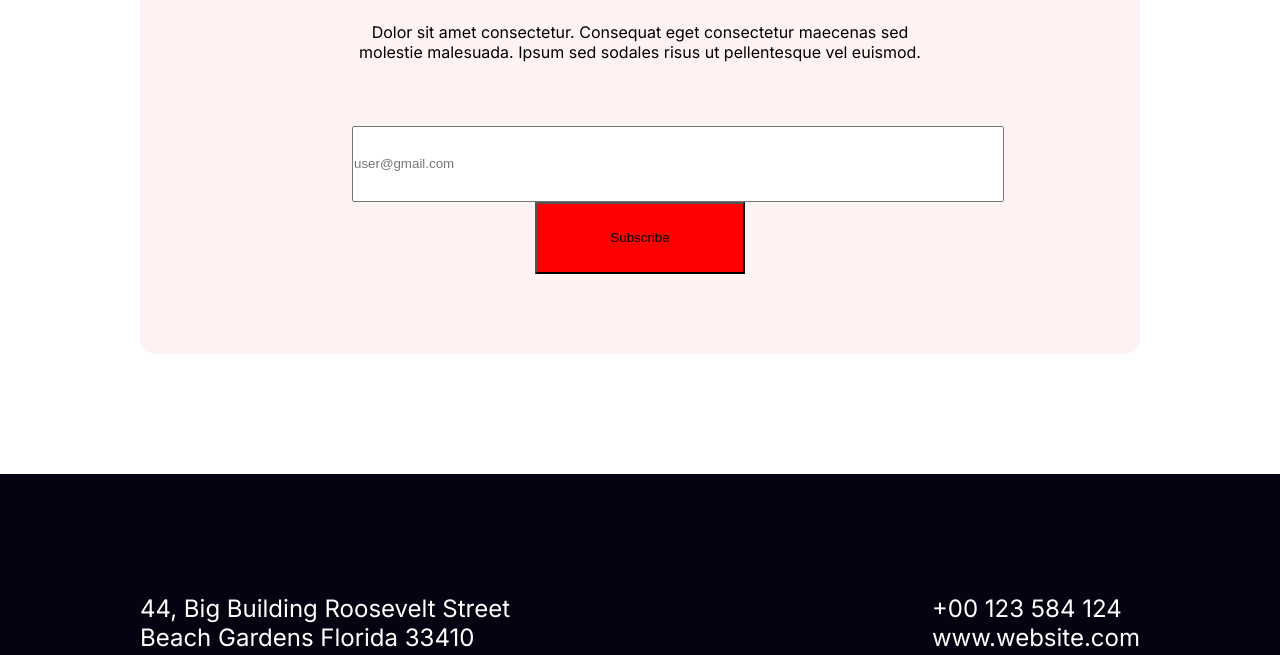
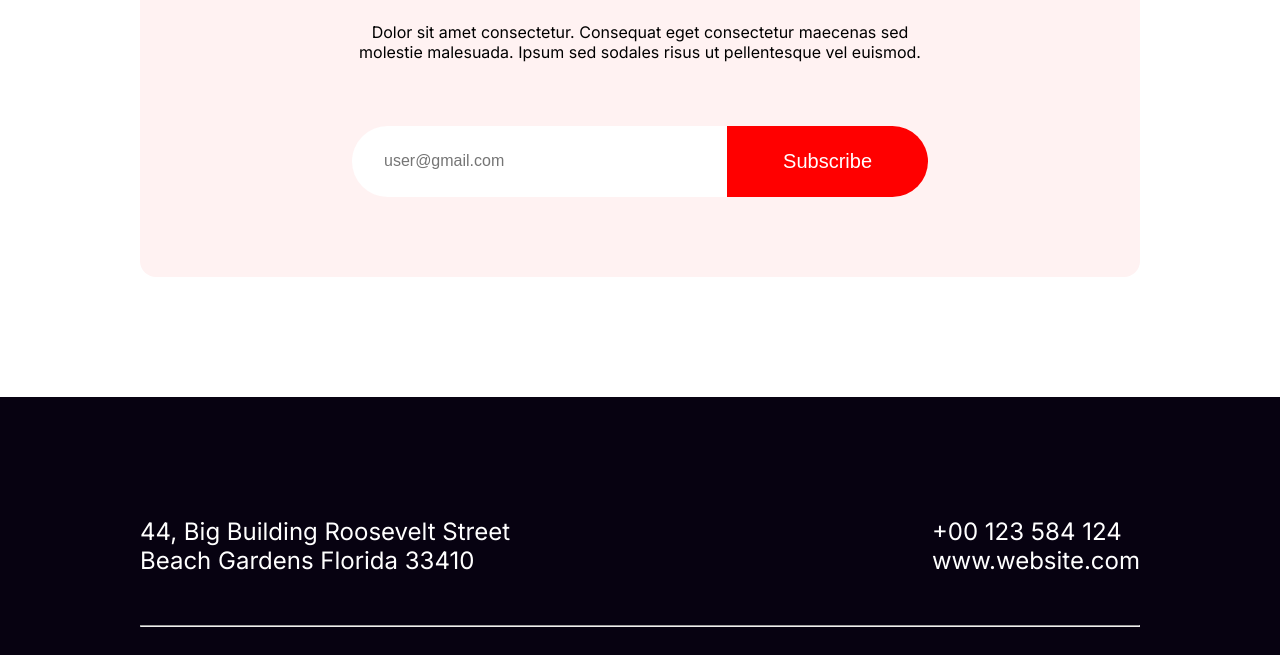
Before and after one commit to kantho202/new-year-offer-resources, a plain HTML site: page index.html in a window 1280 px wide. Shown: the part 5940-6595 px from the top of the page. Drawn offline with Linux system fonts and the light colour scheme.

Commit message:
subscribe-commit

```diff
--- a/index.html
+++ b/index.html
@@ -143,12 +143,14 @@
             <p class="holidays-description inter-normar">Dolor sit amet consectetur. Consequat eget consectetur maecenas
                 sed molestie malesuada.
                 Ipsum sed sodales risus ut pellentesque vel euismod. </p>
-            <div class="contact-search">
-                <label for="">
-                    <input type="text" placeholder="user@gmail.com">
+
+
+                  <form class="contact-search">
+                      <input type="email" placeholder="user@gmail.com">
                     <button class="btn-contact">Subscribe</button>
-                </label>
-            </div>
+
+                  </form>
+
         </section>
     </main>
     <footer>
--- a/styles/style.css
+++ b/styles/style.css
@@ -380,17 +380,38 @@ section a {
     padding: 40px 0 22px;
 }
 .contact-search{
+  display: flex;
+      border-radius: 50px;
+      overflow: hidden;
+      /* box-shadow: 0 4px 20px rgba(197, 21, 21, 0.05); */
+}
+.contact-search input  {
+    /* padding: 25px 267px 25px 32px; */
+      border: none;
+      outline: none;
+      font-size: 16px;
+      width: 648px;
+      padding-left: 32px;
 
+}
+.contact-search button{
+    width: 210px;
+    border: none;
+    color: #FFFFFF;
+  padding: 24px 56px;
+    font-size: 20px;
+    font-weight: 400;
+    cursor: pointer;
+      transition: background-color 0.3s;
 }
 
 div input{
-    width: 648px;
-    height: 72px;
+
 }
 .btn-contact{
    background-color: #FF0000;
-   width: 210px;
-   height: 72px;
+   /* width: 210px;
+   height: 72px; */
 
 }
 /* footer */
```
